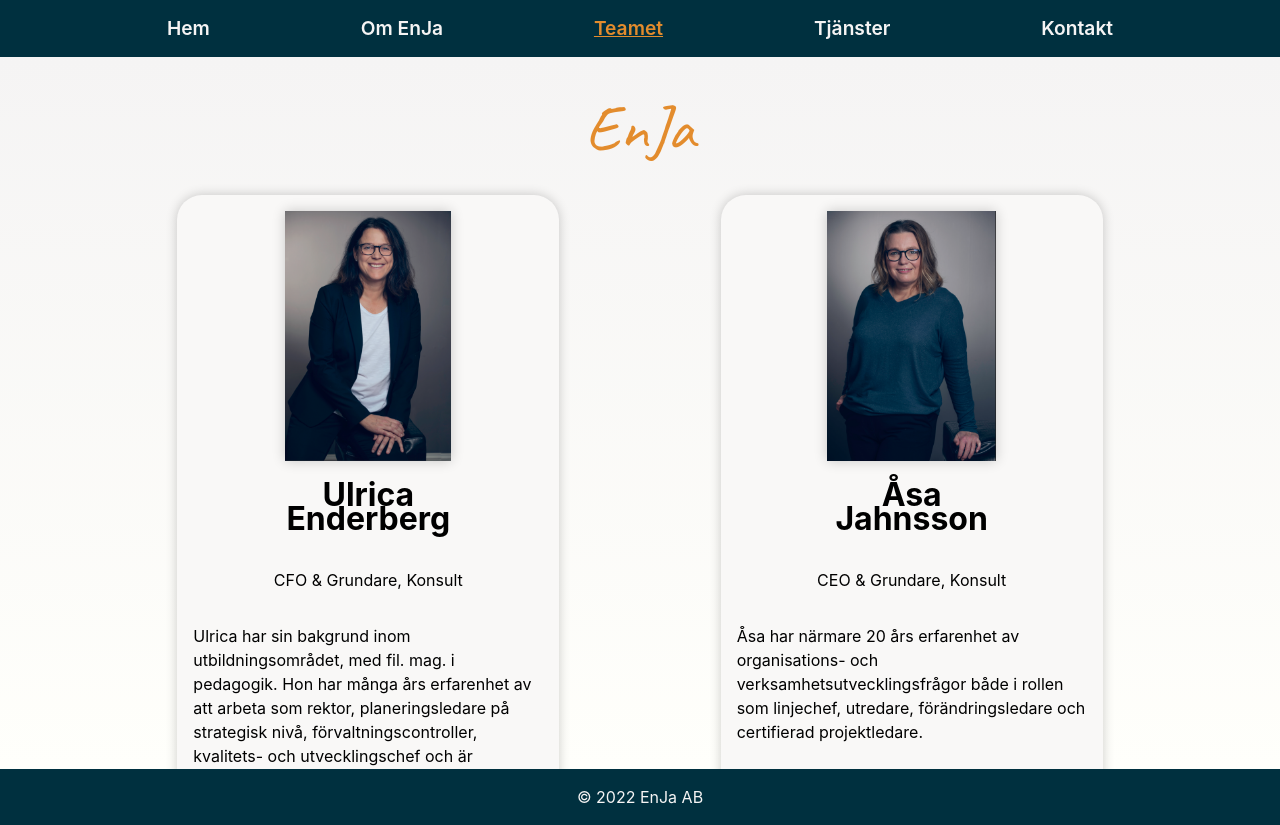
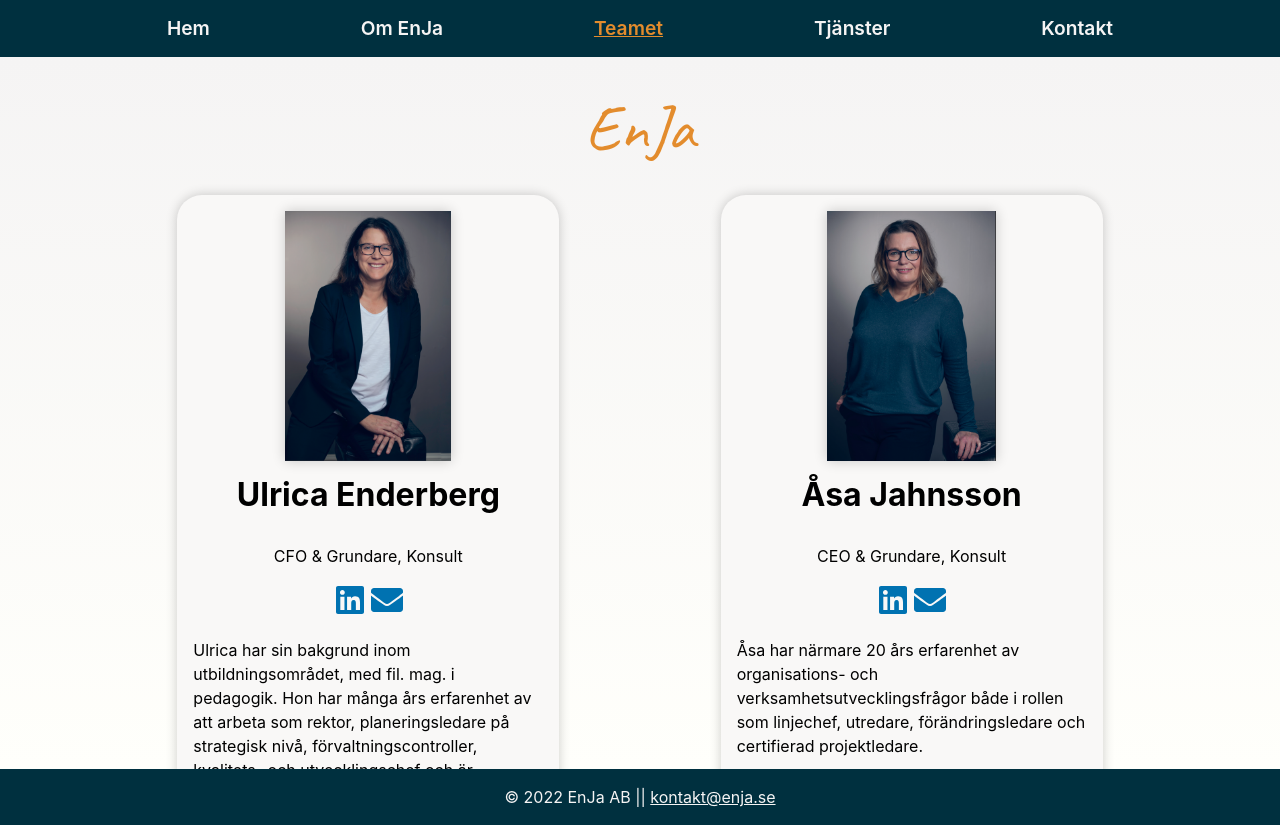
Before and after one commit to Meikyo72/Enja, a React (Vite) app: page /team in a window 1280 px wide. Built offline with nearby package versions, Linux system fonts and the light colour scheme.

Commit message:
added socials icons with links

```diff
--- a/package.json
+++ b/package.json
@@ -12,6 +12,7 @@
     "@emailjs/browser": "^3.9.1",
     "react": "^18.2.0",
     "react-dom": "^18.2.0",
+    "react-icons": "^4.6.0",
     "react-router-dom": "^6.4.3"
   },
   "devDependencies": {
--- a/src/App.css
+++ b/src/App.css
@@ -295,6 +295,18 @@ body {
 .services-container .card .button:hover{
   opacity: 0.7;
 }
+.teamModal .digitalModalBody{
+  display: flex;
+  text-align: left;
+  align-items: center;
+  flex-direction: column-reverse;
+}
+.social {
+  display: flex;
+  flex-direction: row;
+  justify-content: space-evenly;
+  width: 5rem;
+}
 
 /* Services --- End*/
 
@@ -340,7 +352,7 @@ body {
   width: 50%;
   margin: 0 auto;
 }
-.form-container input[type=text], input[type=email], textarea {
+.form-container input[type=text], input[type=email], input[type=tel], textarea {
   width: 100%;
   padding: 12px 20px;
   margin: 8px 0;
@@ -349,7 +361,7 @@ body {
   border-radius: 4px;
   outline: none;
 }
-.form-container input[type=text]:focus, input[type=email]:focus, textarea:focus {
+.form-container input[type=text]:focus, input[type=email]:focus, input[type=tel]:focus, textarea:focus {
   border: 2px solid #555;
 }
 .form-container input[type=submit] {
@@ -361,6 +373,7 @@ body {
   border: none;
   border-radius: 4px;
   cursor: pointer;
+  font-size: 1rem;
 }
 .form-container input[type=submit]:hover {
   opacity: 0.7;
@@ -375,6 +388,9 @@ body {
   margin-top: 0;
   margin-bottom: 0;
   color:#f5f4f4;
+}
+.footer-container a{
+  color: #f5f4f4;
 }
 
 .bannerTable {
--- a/src/Contact.jsx
+++ b/src/Contact.jsx
@@ -22,19 +22,21 @@ return (
 
 <div className="contact-container">
 <h1>Kontakt</h1>
-<p>Vad roligt att ni vill komma i kontakt med oss. Vi berättar gärna om hur vi….
+<p>Vad roligt att ni vill komma i kontakt med oss.
 <br/>
-Fyll i formuläret så kontaktar vi dig inom kort….
+Fyll i formuläret så kontaktar vi dig inom kort.
 </p>
 <div className='form-container'>
 <form ref={form} onSubmit={sendEmail}>
       <label>Namn</label>
-      <input type="text" name="user_name" required/>
+        <input type="text" name="user_name" required/>
       <label>Epostadress</label>
-      <input type="email" name="user_email" required/>
+        <input type="email" name="user_email" required/>
+      <label>Telefonnummer</label>
+        <input type="tel" name="user_phone"/>
       <label>Meddelande</label>
       <textarea name="message" rows={15} required/>
-      <input type="submit" value="Skicka" />
+        <input type="submit" value="Skicka" />
     </form>
     </div>
 </div>
--- a/src/Footer.jsx
+++ b/src/Footer.jsx
@@ -2,7 +2,7 @@
 function Footer() {
   return (
     <footer className="footer-container">
-      <p>© 2022 EnJa AB</p>
+      <p>© 2022 EnJa AB || <a href='mailto:kontakt@enja.se'>kontakt@enja.se</a></p>
     </footer>
   );
 }
--- a/src/TeamContainer.jsx
+++ b/src/TeamContainer.jsx
@@ -3,6 +3,8 @@ import asa2 from './assets/asa2.png';
 import {useState} from 'react';
 import UModal from './modals/UModal';
 import AModal from './modals/AModal';
+import {FaLinkedin, FaEnvelope} from 'react-icons/fa';
+import {IconContext} from 'react-icons';
 
 function TeamContainer() {
     const [usetIsOpen, setuIsOpen] = useState(false);
@@ -16,10 +18,16 @@ return (
 <div className='card-container'>
 <div className="card">
     <img src={ulrica1} alt="Ulrica" />
-    <h1>Ulrica<br/> Enderberg</h1>
+    <h1>Ulrica Enderberg</h1>
     <p className="title">
         CFO & Grundare, Konsult
     </p>
+    <div className="social">
+    <IconContext.Provider value={{size: '2em', color:'#0072b1', className:'Teamicons'}}>
+    <a href='https://www.linkedin.com/in/ulrica-enderberg-b9a918148/' target='_blank'><FaLinkedin /></a>
+    <a href='mailto:ulrica.enderberg@enja.se'><FaEnvelope /></a>
+    </IconContext.Provider>
+    </div>
     <p> Ulrica har sin bakgrund inom utbildningsområdet, med fil. mag. i pedagogik.
         Hon har många års erfarenhet av att arbeta som rektor, planeringsledare på strategisk nivå,
         förvaltningscontroller, kvalitets- och utvecklingschef och är certifierad projektledare.
@@ -28,10 +36,16 @@ return (
 </div>
 <div className="card">
     <img src={asa2} alt="Asa" />
-    <h1>Åsa<br/> Jahnsson</h1>
+    <h1>Åsa Jahnsson</h1>
     <p className="title">
         CEO & Grundare, Konsult
     </p>
+    <div className="social">
+    <IconContext.Provider value={{size: '2em', color:'#0072b1', className:'Teamicons'}}>
+    <a href='https://www.linkedin.com/in/%C3%A5sa-jahnsson-36959831/' target='_blank' ><FaLinkedin /></a>
+    <a href='mailto:asa.jahnsson@enja.se'><FaEnvelope /></a>
+    </IconContext.Provider>
+    </div>
     <p>
         Åsa har närmare 20 års erfarenhet av organisations- och verksamhetsutvecklingsfrågor
         både i rollen som linjechef, utredare, förändringsledare och certifierad projektledare.
--- a/src/modals/DigitalModal.jsx
+++ b/src/modals/DigitalModal.jsx
@@ -6,7 +6,7 @@ const DigitalModal = ({setDigitalOpen}) => {
         <div className='modalHeader'>
             <h1>Digital transformation:</h1>
         </div>
-        <div className='modalBody'>
+        <div className='modalBody digitalModalBody'>
         <div className='modalImage digitalModalImage'>
             <img src={trappa} alt="digital trappa" />
         </div>
```
Also changed, not shown: 1 other file (tests, documents, lock files or other folders).
